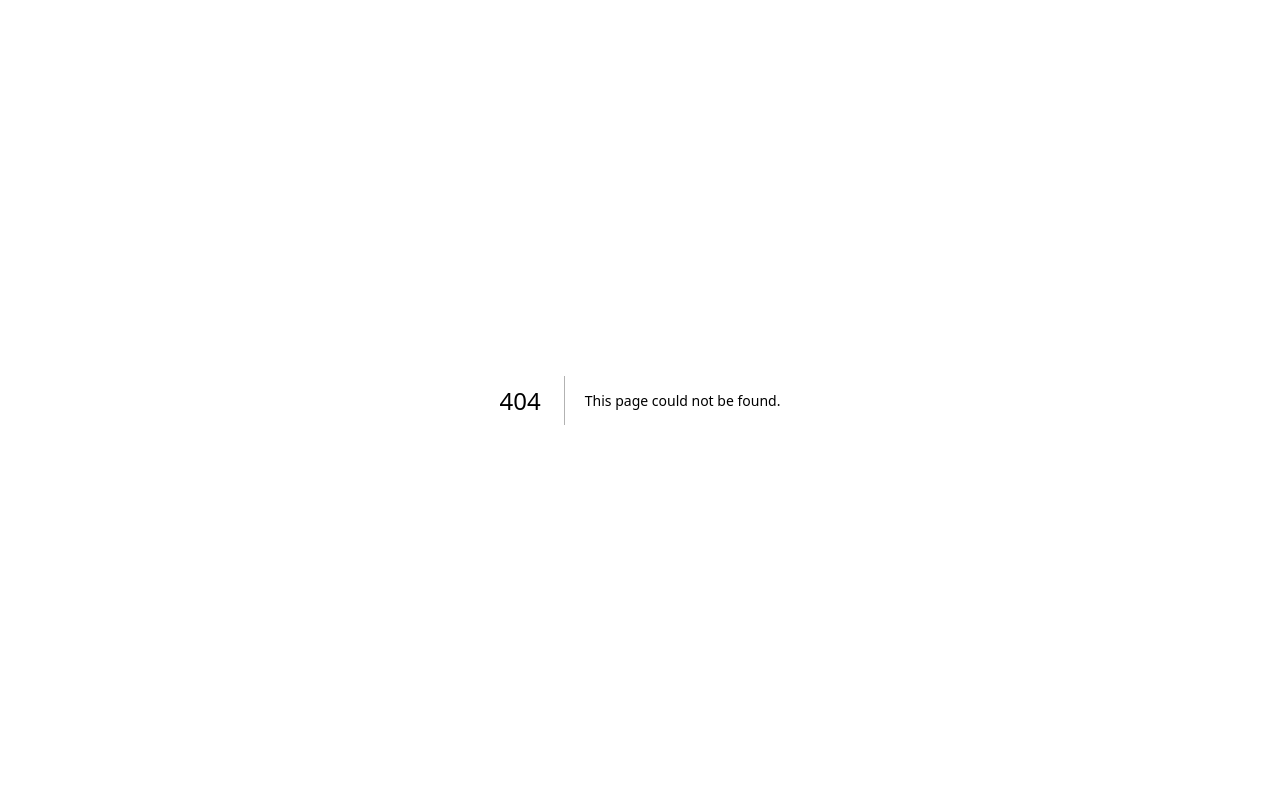
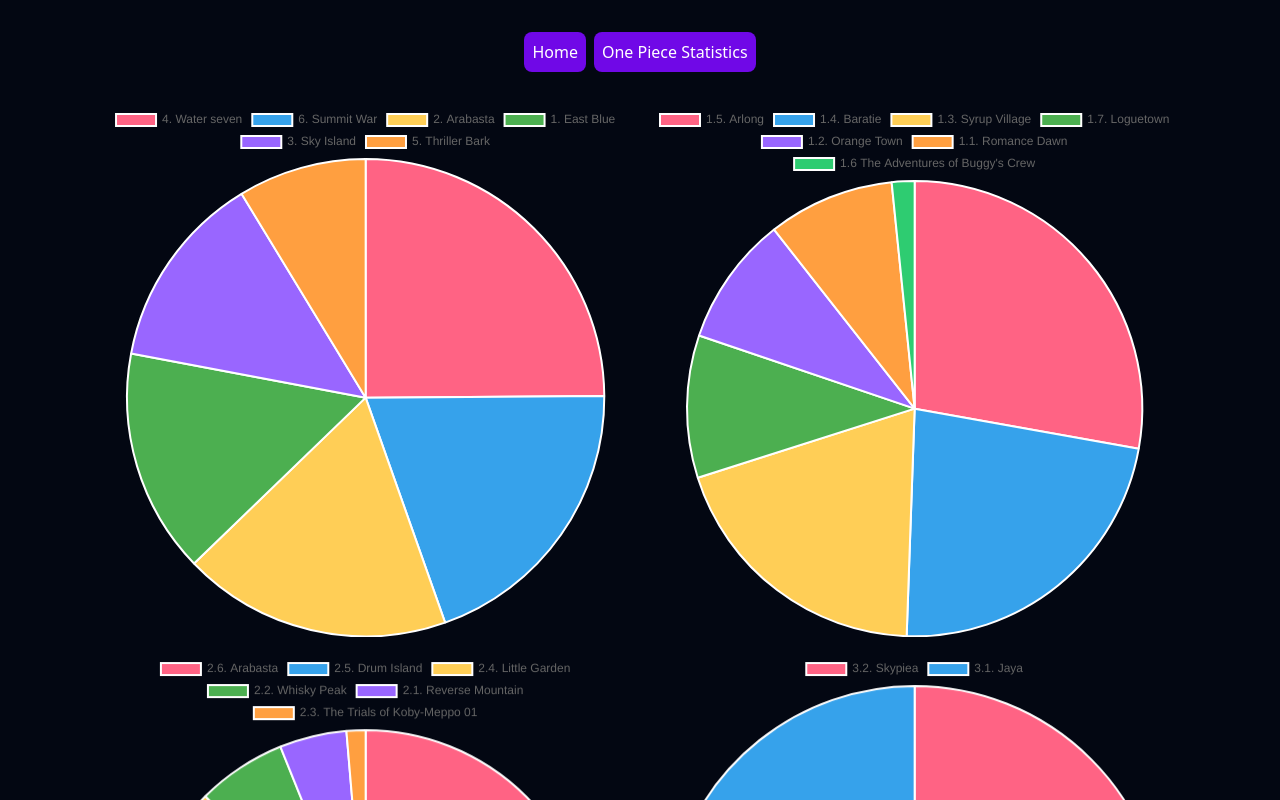
Before and after one commit to JavierOrtunoRoig/one-piece-statistics, a Next.js app: page /one-pace in a window 1280 px wide. Before the commit this address had no page. Shown: the top 800 px of the page. Built offline with nearby package versions, Linux system fonts and the light colour scheme.

Commit message:
feature: display data for one piece and one pace

```diff
--- /dev/null
+++ b/app/one-pace/page.tsx
@@ -0,0 +1,39 @@
+import PieChart from '@/components/PieChart';
+import React from 'react';
+import onePace from '@/assets/one_pace.json';
+import Link from 'next/link';
+
+const page = () => {
+  return (
+    <>
+      <div className='flex items-center justify-center gap-2 p-8'>
+        <Link
+          href='/'
+          className='rounded-lg bg-violet-700 p-2 transition-all duration-300 hover:scale-110 hover:bg-violet-900'
+        >
+          Home
+        </Link>
+
+        <Link
+          href='/one-piece'
+          className='rounded-lg bg-violet-700 p-2 transition-all duration-300 hover:scale-110 hover:bg-violet-900'
+        >
+          One Piece Statistics
+        </Link>
+      </div>
+      <div className='flex w-full flex-wrap justify-center gap-4'>
+        <div className='w-5/12'>
+          <PieChart chartId='b' serie='One Pace' />
+        </div>
+
+        {Object.keys(onePace).map((arc) => (
+          <div key={arc} className='w-5/12'>
+            <PieChart chartId={arc} serie={'One Pace'} arc={arc} />
+          </div>
+        ))}
+      </div>
+    </>
+  );
+};
+
+export default page;
--- /dev/null
+++ b/app/one-piece/page.tsx
@@ -0,0 +1,39 @@
+import PieChart from '@/components/PieChart';
+import React from 'react';
+import onePiece from '@/assets/one_piece.json';
+import Link from 'next/link';
+
+const page = () => {
+  return (
+    <>
+      <div className='flex items-center justify-center gap-2 p-8'>
+        <Link
+          href='/'
+          className='rounded-lg bg-violet-700 p-2 transition-all duration-300 hover:scale-110 hover:bg-violet-900'
+        >
+          Home
+        </Link>
+
+        <Link
+          href='/one-pace'
+          className='rounded-lg bg-violet-700 p-2 transition-all duration-300 hover:scale-110 hover:bg-violet-900'
+        >
+          One Pace Statistics
+        </Link>
+      </div>
+      <div className='flex w-full flex-wrap justify-center gap-4'>
+        <div className='w-5/12'>
+          <PieChart chartId='b' serie='One Piece' />
+        </div>
+
+        {Object.keys(onePiece).map((arc) => (
+          <div key={arc} className='w-5/12'>
+            <PieChart chartId={arc} serie={'One Piece'} arc={arc} />
+          </div>
+        ))}
+      </div>
+    </>
+  );
+};
+
+export default page;
--- a/app/page.tsx
+++ b/app/page.tsx
@@ -10,8 +10,12 @@
         next stadistics
       </p>
 
-      {/* <Chart /> */}
-
+      <a
+        href='/one-piece'
+        className='rounded-lg bg-violet-700 p-2 transition-all duration-300 hover:scale-110 hover:bg-violet-900'
+      >
+        One Piece Statistics
+      </a>
       <Arcs />
     </div>
   );
--- /dev/null
+++ b/components/PieChart.tsx
@@ -0,0 +1,114 @@
+'use client';
+
+import React, { FC } from 'react';
+import { Pie } from 'react-chartjs-2';
+import {
+  Chart as ChartJS,
+  ArcElement,
+  Tooltip,
+  Legend,
+  TooltipItem,
+} from 'chart.js';
+import onePace from '@/assets/one_pace.json';
+import onePiece from '@/assets/one_piece.json';
+import { getTime } from '@/helpers/time';
+
+// Registrar elementos necesarios para Chart.js
+ChartJS.register(ArcElement, Tooltip, Legend);
+
+const COLORS = [
+  '#FF6384',
+  '#36A2EB',
+  '#FFCE56',
+  '#4CAF50',
+  '#9966FF',
+  '#FF9F40',
+
+  '#2ECC71',
+  '#F39C12',
+  '#8E44AD',
+  '#E74C3C',
+  '#1ABC9C',
+  '#3498DB',
+];
+
+interface PieChartProps {
+  chartId: string;
+  serie: 'One Piece' | 'One Pace';
+  arc?: string;
+}
+
+const PieChart: FC<PieChartProps> = ({ chartId, serie, arc }) => {
+  const serieToAnalyse: Serie = serie === 'One Piece' ? onePiece : onePace;
+  const sagasWithArcs = Object.entries(serieToAnalyse).map(
+    ([sagaName, arcs]) => {
+      return {
+        title: sagaName,
+        duration: Object.entries(arcs).map(([arcName, episodes]) => {
+          return {
+            title: arcName,
+            duration: episodes.reduce((sum, ep) => sum + ep.duration, 0),
+          };
+        }),
+      };
+    },
+  );
+
+  const sagasDurations = sagasWithArcs
+    .map((saga) => {
+      return {
+        title: saga.title,
+        duration: saga.duration.reduce((sum, arc) => sum + arc.duration, 0),
+      };
+    })
+    .sort((a, b) => b.duration - a.duration);
+
+  const selectedArc = sagasWithArcs.find((saga) => saga.title === arc);
+  const arcDurations =
+    selectedArc?.duration
+      .sort((a, b) => b.duration - a.duration)
+      .map((arc) => arc.duration) || [];
+  const arcLabels =
+    selectedArc?.duration
+      .sort((a, b) => b.duration - a.duration)
+      .map((arc) => arc.title) || [];
+
+  const labels = arc ? arcLabels : sagasDurations.map((arc) => arc.title);
+  const data = arc ? arcDurations : sagasDurations.map((arc) => arc.duration);
+  const chartData = {
+    labels: labels,
+    datasets: [
+      {
+        data: data,
+        backgroundColor: COLORS,
+      },
+    ],
+  };
+
+  // eslint-disable-next-line @typescript-eslint/no-explicit-any
+  const options: any = {
+    responsive: true,
+    plugins: {
+      legend: { position: 'top' },
+      tooltip: {
+        bodyFont: { size: 13 },
+        boxPadding: 4,
+        boxWidth: 12,
+        boxHeight: 12,
+        callbacks: {
+          label: (tooltipItem: TooltipItem<'pie'>) => {
+            const dataset = tooltipItem.dataset.data;
+            const total = dataset.reduce((acc, val) => acc + val, 0);
+            const value = dataset[tooltipItem.dataIndex];
+            const percentage = ((value / total) * 100).toFixed(2);
+            return `${percentage}% - ${getTime(value, { type: 'short' })}`;
+          },
+        },
+      },
+    },
+  };
+
+  return <Pie id={chartId} data={chartData} options={options} />;
+};
+
+export default PieChart;
--- a/package.json
+++ b/package.json
@@ -10,9 +10,11 @@
     "test": "vitest"
   },
   "dependencies": {
+    "chart.js": "4.4.8",
     "lodash-es": "4.17.21",
     "next": "15.2.2",
     "react": "^19.0.0",
+    "react-chartjs-2": "5.3.0",
     "react-dom": "^19.0.0"
   },
   "devDependencies": {
```
Also changed, not shown: 1 other file (tests, documents, lock files or other folders).
